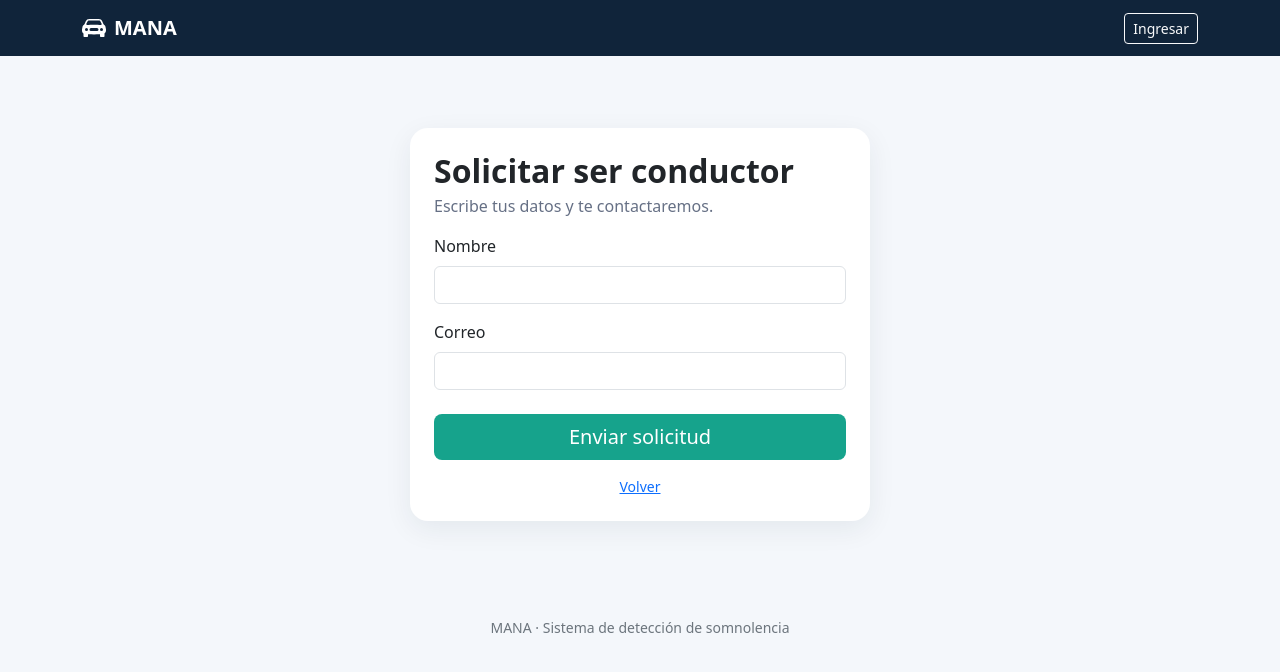
After one commit to sebastian012508/PROYECTO-MANA, a PHP site: page /views/auth/solicitar_admin.php in a window 1280 px wide. The commit adds this page. Shown: the top 672 px of the page. Run offline with PHP 8.4, Linux system fonts and the light colour scheme.

Commit message:
Add files via upload

```diff
--- a/views/auth/login.php
+++ b/views/auth/login.php
@@ -34,6 +34,7 @@ if ($_SERVER['REQUEST_METHOD'] === 'POST') {
 }
 
 $pageTitle = 'Iniciar sesión';
+$botonAdmin = true; // En el login el boton de arriba lleva a solicitar_admin.php
 require __DIR__ . '/../layouts/header.php';
 ?>
 <div class="auth-wrap">
--- /dev/null
+++ b/views/auth/solicitar_admin.php
@@ -0,0 +1,55 @@
+<?php
+require_once __DIR__ . '/../../config/app.php';
+
+$mensaje = '';
+$error = '';
+
+if ($_SERVER['REQUEST_METHOD'] === 'POST') {
+    $nombre = trim($_POST['nombre'] ?? '');
+    $correo = trim($_POST['correo'] ?? '');
+
+    if ($nombre === '' || $correo === '') {
+        $error = 'Completa tu nombre y tu correo.';
+    } elseif (!filter_var($correo, FILTER_VALIDATE_EMAIL)) {
+        $error = 'El correo no es valido.';
+    } else {
+        // Correo del grupo MANA donde llegan las solicitudes
+        $para = 'proyectogrupomana@gmail.com';
+        $asunto = 'Nueva solicitud para ser conductor';
+
+        $texto = "Una persona solicito ser conductor en MANA.\n\n";
+        $texto .= "Nombre: " . $nombre . "\n";
+        $texto .= "Correo: " . $correo . "\n";
+
+        $cabeceras = "From: proyectogrupomana@gmail.com\r\n";
+        $cabeceras .= "Reply-To: " . $correo . "\r\n";
+        $cabeceras .= "Content-Type: text/plain; charset=UTF-8\r\n";
+
+        if (mail($para, $asunto, $texto, $cabeceras)) {
+            $mensaje = 'Tu solicitud fue enviada. Te responderemos a tu correo.';
+        } else {
+            $error = 'No se pudo enviar la solicitud. Intentalo mas tarde.';
+        }
+    }
+}
+
+$pageTitle = 'Solicitar ser conductor';
+require __DIR__ . '/../layouts/header.php';
+?>
+<div class="auth-wrap">
+ <div class="card panel-card p-4">
+  <h2 class="fw-bold mb-1">Solicitar ser conductor</h2>
+  <p class="muted">Escribe tus datos y te contactaremos.</p>
+  <?php if ($mensaje): ?><div class="alert alert-success"><?= htmlspecialchars($mensaje) ?></div><?php endif; ?>
+  <?php if ($error): ?><div class="alert alert-danger"><?= htmlspecialchars($error) ?></div><?php endif; ?>
+  <form method="post" action="">
+   <label class="form-label" for="nombre">Nombre</label>
+   <input id="nombre" class="form-control mb-3" name="nombre" required>
+   <label class="form-label" for="correo">Correo</label>
+   <input id="correo" class="form-control mb-4" type="email" name="correo" required>
+   <button class="btn btn-vigia w-100 btn-lg" type="submit">Enviar solicitud</button>
+  </form>
+  <a class="text-center mt-3 small" href="login.php">Volver</a>
+ </div>
+</div>
+<?php require __DIR__ . '/../layouts/footer.php'; ?>
```
